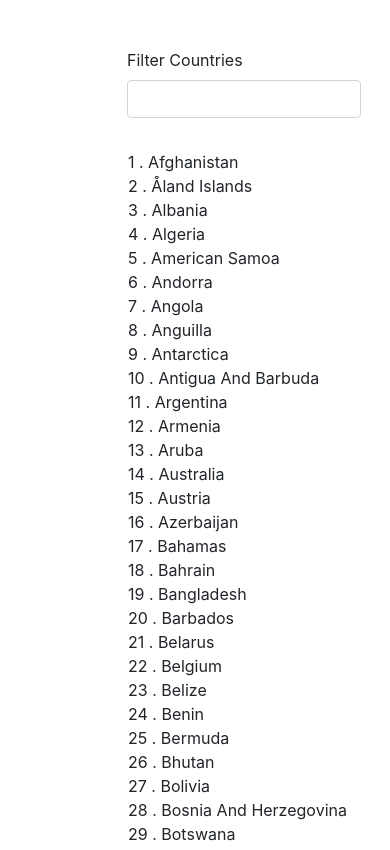
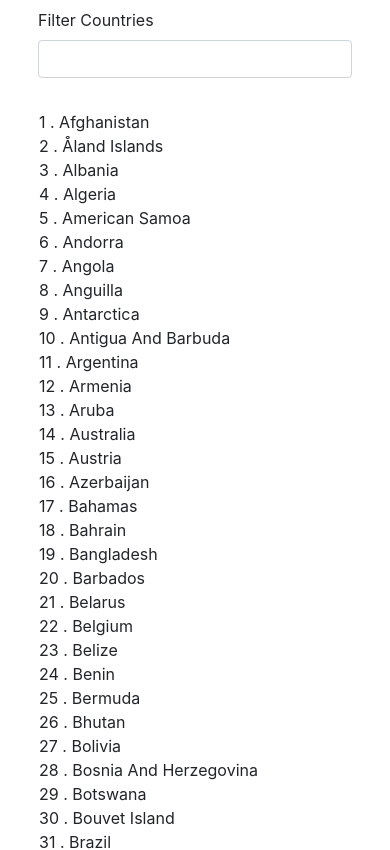
Before and after one commit to mainawycliffe/angular-async-pipe-filter, an Angular app: page / in a window 390 px wide. Shown: the top 850 px of the page. Built offline with nearby package versions, Linux system fonts and the light colour scheme.

Commit message:
ui improvements

```diff
--- a/src/app/app.component.html
+++ b/src/app/app.component.html
@@ -1,5 +1,5 @@
-<div class="container-fluid p-5">
-  <div class="col-md-10 col-lg-8 offset-2 col-md-offset-0">
+<div class="container-fluid p-2">
+  <div class="col-md-12 col-lg-8 offset-lg-2 offset-md-0">
     <div class="row">
       <div class="col-12">
         <div class="col-12 form-group">
```
